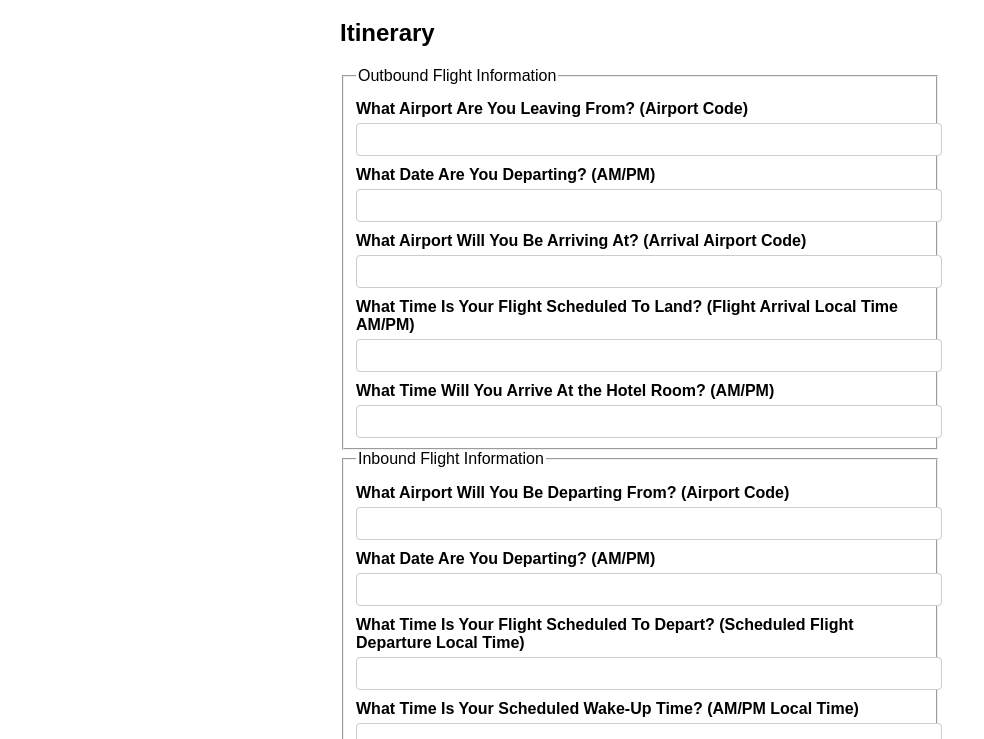
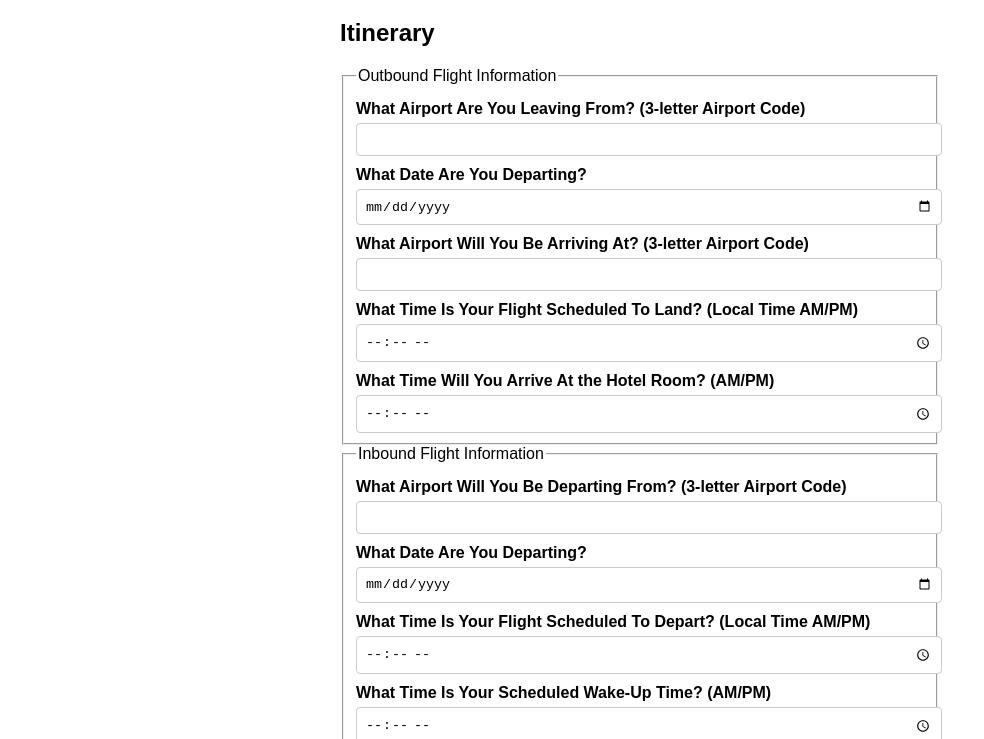
Before and after one commit to Huggum/sleep-optimizer, a plain HTML site: page index.html in a window 1280 px wide. Shown: the part 61-800 px from the top of the page, without its empty margins (0-984 px from the left). Drawn offline with Linux system fonts and the light colour scheme.

Commit message:
Update index.html

```diff
--- a/index.html
+++ b/index.html
@@ -42,32 +42,43 @@
     <h2>Itinerary</h2>
     <fieldset>
       <legend>Outbound Flight Information</legend>
-      <label for="fromAirport">What Airport Are You Leaving From? (Airport Code)</label>
-      <input type="text" id="fromAirport" name="fromAirport" required>
-      <label for="departureDate">What Date Are You Departing? (AM/PM)</label>
-      <input type="text" id="departureDate" name="departureDate" required>
-      <label for="toAirport">What Airport Will You Be Arriving At? (Arrival Airport Code)</label>
-      <input type="text" id="toAirport" name="toAirport" required>
-      <label for="arrivalTime">What Time Is Your Flight Scheduled To Land? (Flight Arrival Local Time AM/PM)</label>
-      <input type="text" id="arrivalTime" name="arrivalTime" required>
+      <label for="fromAirport">What Airport Are You Leaving From? (3-letter Airport Code)</label>
+      <input type="text" id="fromAirport" name="fromAirport" pattern="[A-Z]{3}" title="Enter a valid 3-letter airport code" required>
+
+      <label for="departureDate">What Date Are You Departing?</label>
+      <input type="date" id="departureDate" name="departureDate" required>
+
+      <label for="toAirport">What Airport Will You Be Arriving At? (3-letter Airport Code)</label>
+      <input type="text" id="toAirport" name="toAirport" pattern="[A-Z]{3}" title="Enter a valid 3-letter airport code" required>
+
+      <label for="arrivalTime">What Time Is Your Flight Scheduled To Land? (Local Time AM/PM)</label>
+      <input type="time" id="arrivalTime" name="arrivalTime" required>
+
       <label for="hotelArrival">What Time Will You Arrive At the Hotel Room? (AM/PM)</label>
-      <input type="text" id="hotelArrival" name="hotelArrival" required>
+      <input type="time" id="hotelArrival" name="hotelArrival" required>
     </fieldset>
+
     <fieldset>
       <legend>Inbound Flight Information</legend>
-      <label for="returnFromAirport">What Airport Will You Be Departing From? (Airport Code)</label>
-      <input type="text" id="returnFromAirport" name="returnFromAirport" required>
-      <label for="returnDate">What Date Are You Departing? (AM/PM)</label>
-      <input type="text" id="returnDate" name="returnDate" required>
-      <label for="returnDepartureTime">What Time Is Your Flight Scheduled To Depart? (Scheduled Flight Departure Local Time)</label>
-      <input type="text" id="returnDepartureTime" name="returnDepartureTime" required>
-      <label for="wakeUpTime">What Time Is Your Scheduled Wake-Up Time? (AM/PM Local Time)</label>
-      <input type="text" id="wakeUpTime" name="wakeUpTime" required>
-      <label for="showTime">What Time Is Your Scheduled Show Time? (AM/PM Local Time)</label>
-      <input type="text" id="showTime" name="showTime" required>
+      <label for="returnFromAirport">What Airport Will You Be Departing From? (3-letter Airport Code)</label>
+      <input type="text" id="returnFromAirport" name="returnFromAirport" pattern="[A-Z]{3}" title="Enter a valid 3-letter airport code" required>
+
+      <label for="returnDate">What Date Are You Departing?</label>
+      <input type="date" id="returnDate" name="returnDate" required>
+
+      <label for="returnDepartureTime">What Time Is Your Flight Scheduled To Depart? (Local Time AM/PM)</label>
+      <input type="time" id="returnDepartureTime" name="returnDepartureTime" required>
+
+      <label for="wakeUpTime">What Time Is Your Scheduled Wake-Up Time? (AM/PM)</label>
+      <input type="time" id="wakeUpTime" name="wakeUpTime" required>
+
+      <label for="showTime">What Time Is Your Scheduled Show Time? (AM/PM)</label>
+      <input type="time" id="showTime" name="showTime" required>
     </fieldset>
+
     <button type="submit">Get Sleep Schedule</button>
   </form>
+
   <div id="output"></div>
   <script src="script.js"></script>
 </body>
```
